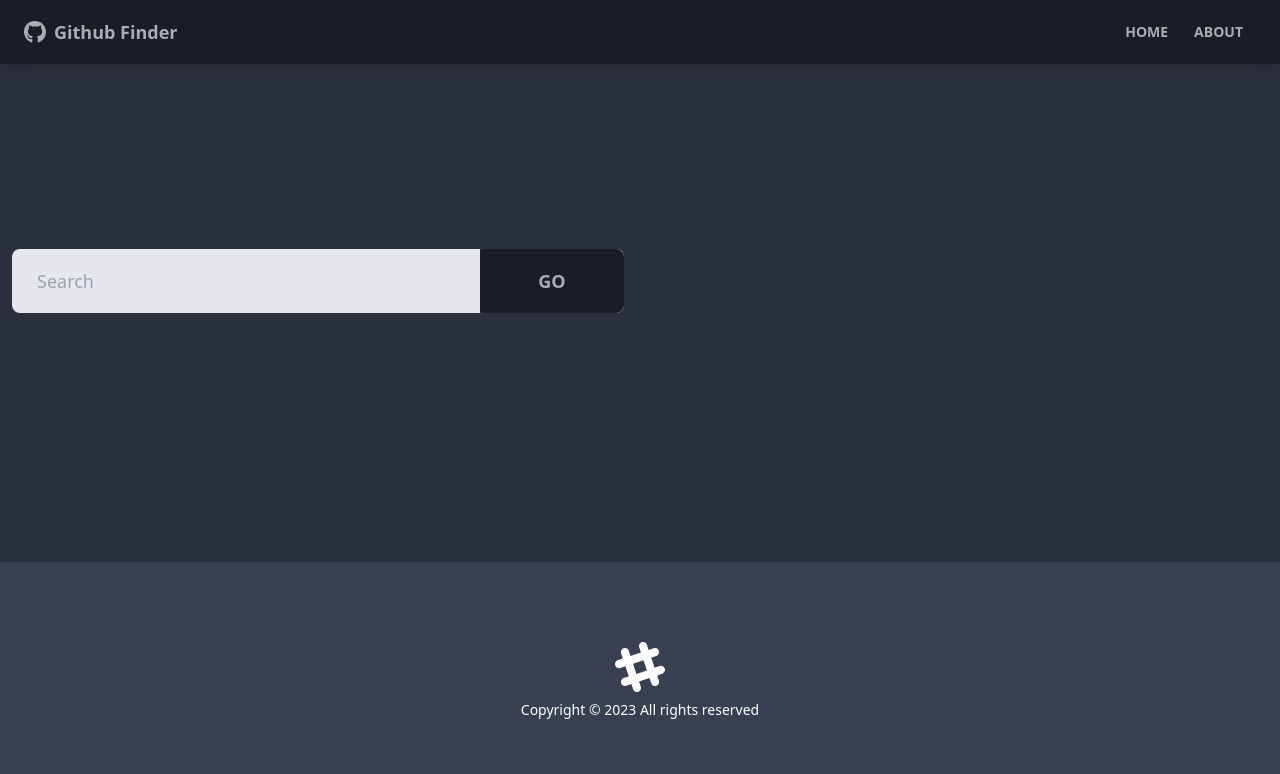
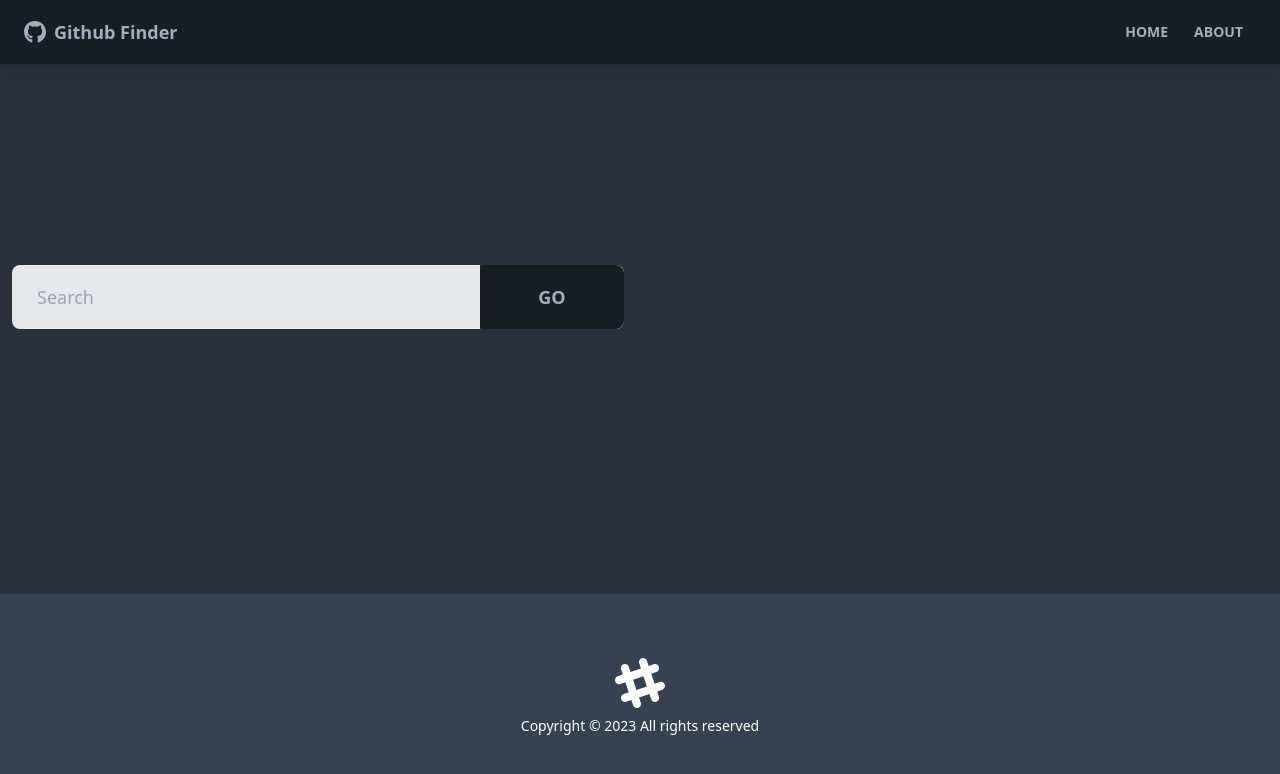
Before and after one commit to ajaysinhaorigin/github-finder, a React (Create React App) app: page /#/ in a window 1280 px wide. Shown: the top 774 px of the page. Built offline with nearby package versions, Linux system fonts and the light colour scheme.

Commit message:
footer position

```diff
--- a/src/components/layout/Footer.tsx
+++ b/src/components/layout/Footer.tsx
@@ -2,7 +2,7 @@ function Footer(): JSX.Element {
   const footerYear = new Date().getFullYear()
 
   return (
-    <footer className="footer px-10 py-20 bg-gray-700 text-primary-content footer-center">
+    <footer className="footer px-10 py-16 bg-gray-700 text-primary-content footer-center">
       <div>
         <svg
           width="50"
```
